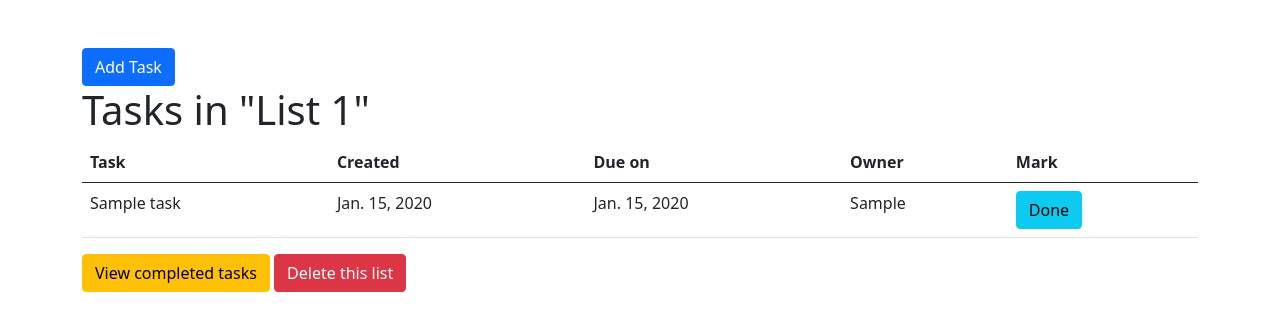
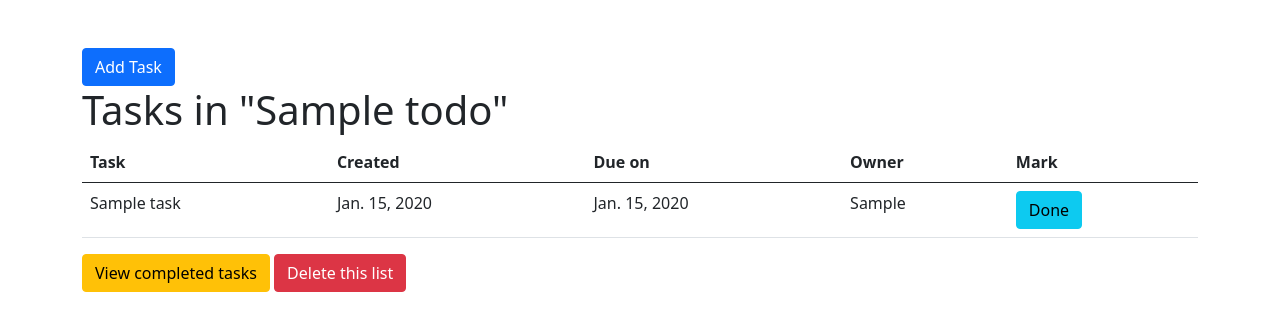
Before and after one commit to AbulkhairMeiramov/django, a Django app: page /todos/1 in a window 1280 px wide. Shown: the part 56-387 px from the top of the page. Run offline with Django 3.2, Linux system fonts and the light colour scheme; tables that the repository leaves empty hold one stand-in row (values such as "Sample post").

```diff
--- a/lab2/templates/todo_complete_list.html
+++ b/lab2/templates/todo_complete_list.html
@@ -3,7 +3,7 @@
 {% block content %}
 <div class="mt-5">
     <button type="button" class="btn btn-primary">Add Task</button>
-    <h1>Tasks in "List 1"</h1>
+    <h1>Tasks in "{{ todo.name }}"</h1>
 </div>
 <div>
     <table class="table">
--- a/lab2/templates/todo_list.html
+++ b/lab2/templates/todo_list.html
@@ -3,7 +3,7 @@
 {% block content %}
 <div class="mt-5">
     <button type="button" class="btn btn-primary">Add Task</button>
-    <h1>Tasks in "List 1"</h1>
+    <h1>Tasks in "{{ todo.name }}"</h1>
 </div>
 <div>
     <table class="table">
```
